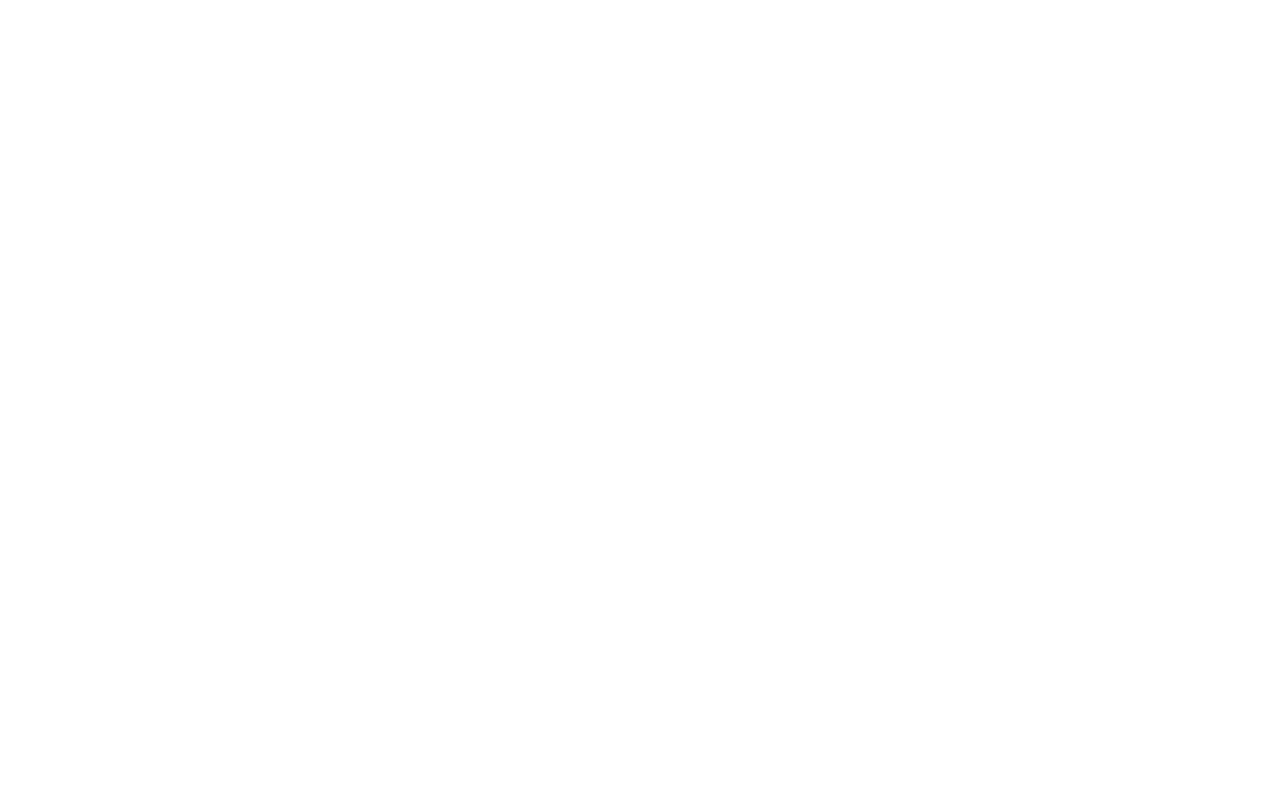
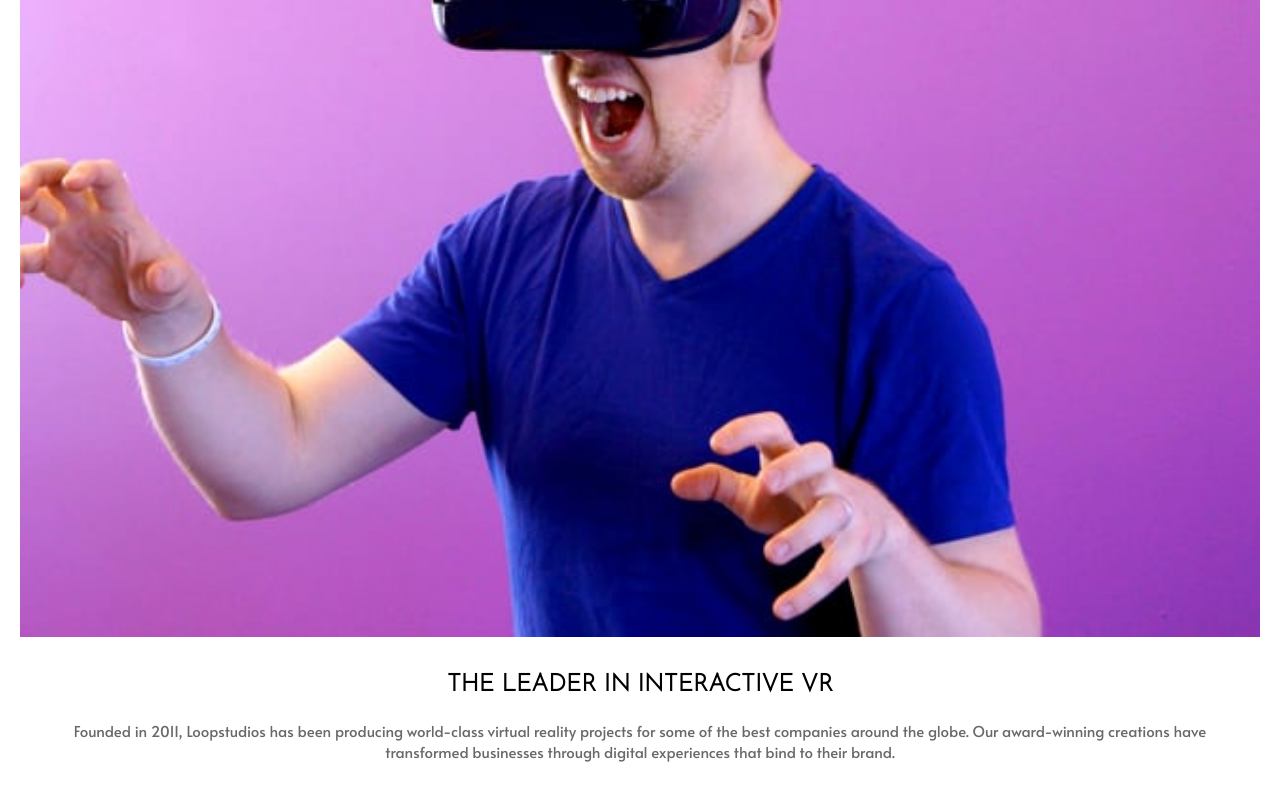
Before and after one commit to yuhhyang/Frontend-Mentor-Loopstudios-landing-page, a React (Create React App) app: page / in a window 1280 px wide. Shown: the part 962-1762 px from the top of the page. Before the commit the page ends 800 px from the top, so only its background shows below. Built offline with nearby package versions, Linux system fonts and the light colour scheme.

Commit message:
Interactive

```diff
--- a/public/index.html
+++ b/public/index.html
@@ -5,10 +5,7 @@
     <link rel="icon" href="%PUBLIC_URL%/favicon-32x32.png" />
     <meta name="viewport" content="width=device-width, initial-scale=1" />
     <meta name="theme-color" content="#000000" />
-    <meta
-      name="description"
-      content="Loopstudios"
-    />
+    <meta name="description" content="Loopstudios" />
     <link rel="apple-touch-icon" href="%PUBLIC_URL%/favicon-32x32.png" />
     <link rel="manifest" href="%PUBLIC_URL%/manifest.json" />
     <title>Loopstudios Landing Page</title>
--- a/src/App.js
+++ b/src/App.js
@@ -1,11 +1,13 @@
 import React from 'react'
 import Header from './components/Header'
 import ShowImg from './components/ShowImg'
+import Interactive from './components/Interactive'
 const App = () => {
   return (
     <>
       <Header/>
       <ShowImg/>
+      <Interactive/>
     </>
   )
 }
--- /dev/null
+++ b/src/components/Interactive.js
@@ -0,0 +1,24 @@
+import React from "react";
+import interactive from "../images/image-interactive.jpg";
+const Interactive = () => {
+  return (
+    <>
+      <section className="interactive">
+        <div>
+          <img src={interactive} alt="" />
+        </div>
+        <div className="interactive-text">
+          <h2>The leader in interactive VR</h2>
+          <p>
+            Founded in 2011, Loopstudios has been producing world-class virtual
+            reality projects for some of the best companies around the globe.
+            Our award-winning creations have transformed businesses through
+            digital experiences that bind to their brand.
+          </p>
+        </div>
+      </section>
+    </>
+  );
+};
+
+export default Interactive;
--- a/src/index.css
+++ b/src/index.css
@@ -17,6 +17,7 @@
 p {
   font-size: 15px;
   font-family: "Alata", sans-serif;
+  color:var(--very-dark-gray);
 }
 h1,
 h2,
@@ -37,6 +38,9 @@
   background-color: transparent;
   font-family: "Alata", sans-serif;
   color: #fff;
+}
+img {
+  width: 100%;
 }
 /* Header */
 .header {
@@ -83,3 +87,15 @@
   border: solid 2px #fff;
   padding: 20px;
 }
+/* Interactive */
+.interactive{
+  padding:50px 20px;
+  text-align: center;
+}
+.interactive-text{
+  padding:0 40px;
+}
+.interactive .interactive-text h2{
+  padding:30px 0 20px;
+  line-height: 1.2;
+}
```
Also changed, not shown: src/images/image-interactive.jpg (added).
